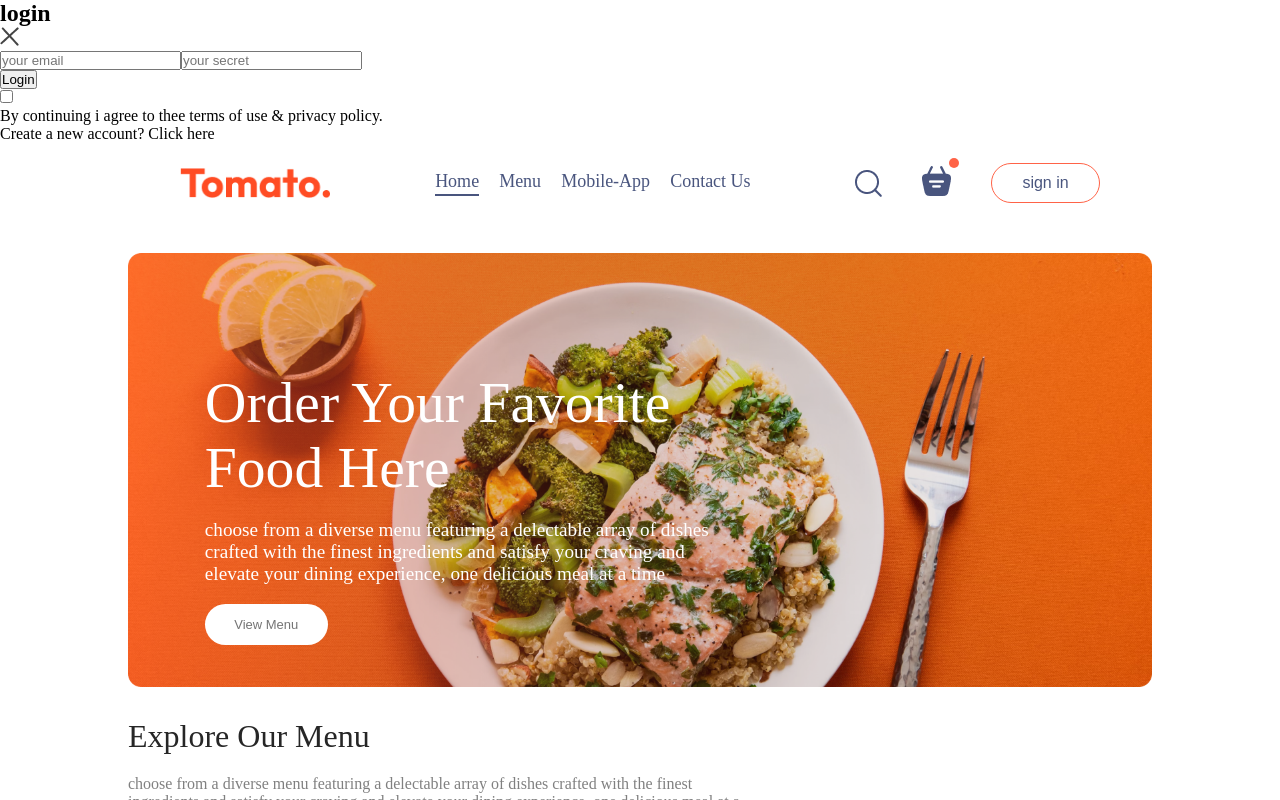
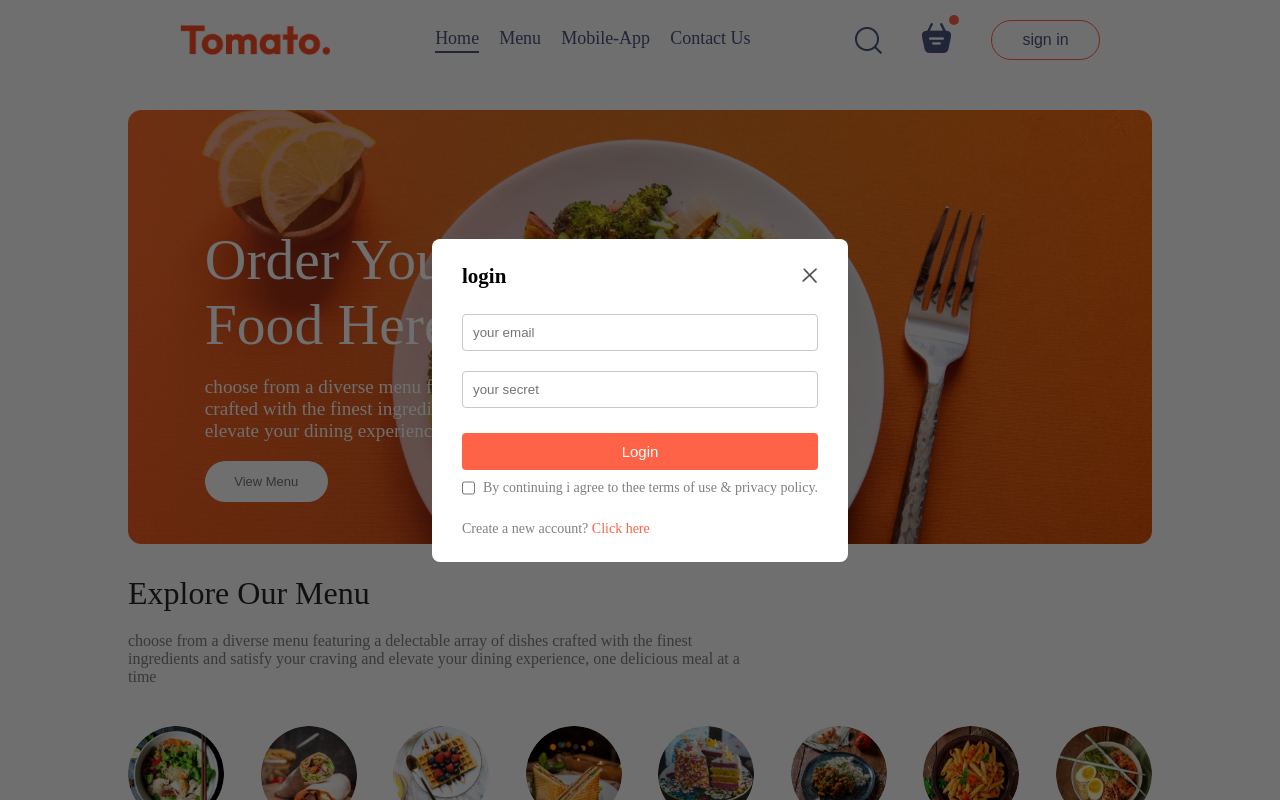
Before and after one commit to Alene-Ayenew/DliveryApp, a React (Vite) app in the folder frontend/: page / in a window 1280 px wide. Both pictures are taken after a click on the button "sign in". Shown: the top 800 px of the page. Built offline with nearby package versions, Linux system fonts and the light colour scheme.

Commit message:
implementing css for LoginPopUp

```diff
--- a/frontend/src/Components/LoginPopUp/LoginPopUp.css
+++ b/frontend/src/Components/LoginPopUp/LoginPopUp.css
@@ -0,0 +1,66 @@
+.login-popup{
+    position: absolute;
+    z-index: 1;
+    width: 100%;
+    height: 100%;
+    background-color: #00000090;
+    display: grid;
+
+}
+.login-popup-container{
+    place-self: center;
+    width: max(23vw.330px);
+    color: #808080;
+    background-color: white;
+    display: flex;
+    flex-direction: column;
+    gap: 25px;
+    padding: 25px 30px;
+    border-radius: 8px;
+    font-size: 14px;
+    animation: fadeIn 0.5s;
+}
+.login-popup-title{
+    display: flex;
+    justify-content: space-between;
+    align-items: center;
+    color: black;
+}
+.login-popup-title img{
+    width: 16px;
+    cursor: pointer;
+}
+.login-popup-inputs{
+    display: flex;
+    flex-direction: column;
+    gap: 20px;
+}
+.login-popup-inputs input{
+    outline: none;
+    border: 1px solid #c9c9c9;
+    padding: 10px;
+    border-radius: 4px;
+}
+.login-popup-container button{
+    border: none;
+    padding: 10px;
+    border-radius: 4px;
+    color: white;
+    background-color: tomato;
+    font-size: 15px;
+    cursor: pointer;
+}
+.login-popup-condition{
+    display: flex;
+    justify-content: start;
+    gap: 8px;
+    margin-top: -15px;
+}
+/* .login-popup-condition input{
+    margin-top: -5px;
+} */
+ .login-popup p span{
+    color: tomato;
+    font-weight: 500;
+    cursor: pointer;
+ }
```
